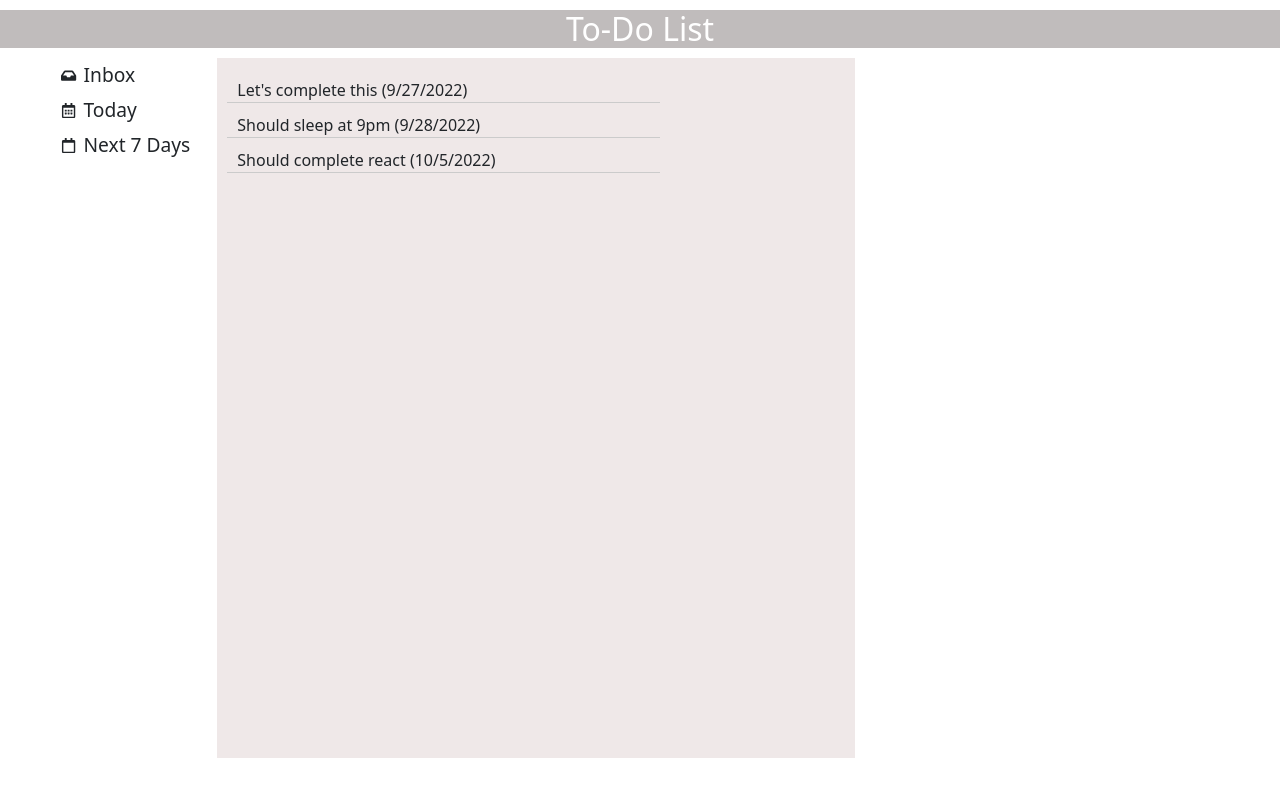
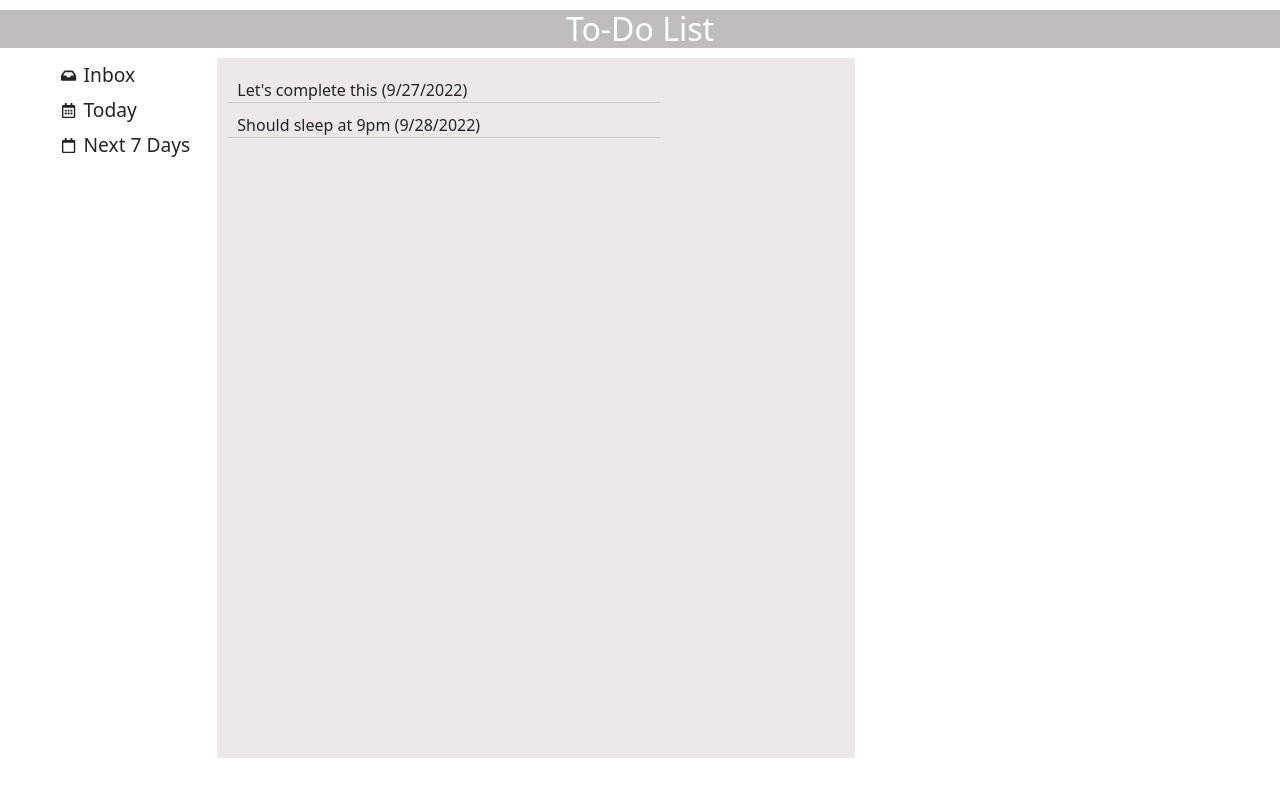
Before and after one commit to jayapatel1623/Todo-List-2.0---Working-with-Forms-User-inputs-Adding-Two-Way-Binding-Child----ufftu6juxylj, a React app: page / in a window 1280 px wide. Both pictures are taken after a click on the item "Next 7 Days". Shown: the top 796 px of the page. Built offline with nearby package versions, Linux system fonts and the light colour scheme.

Commit message:
Update Next7Days.js

```diff
--- a/src/components/Next7Days.js
+++ b/src/components/Next7Days.js
@@ -2,7 +2,7 @@ import React from "react";
 import ListRender from "./ListRender";
 
 const Next7Days = (props) => {
-  const date = new Date("10/5/2022");
+  const date = new Date("10/4/2022");
   console.log(date)
   const nseven=props.list.filter((itm)=>{
     const d=new Date(itm.date);
```
